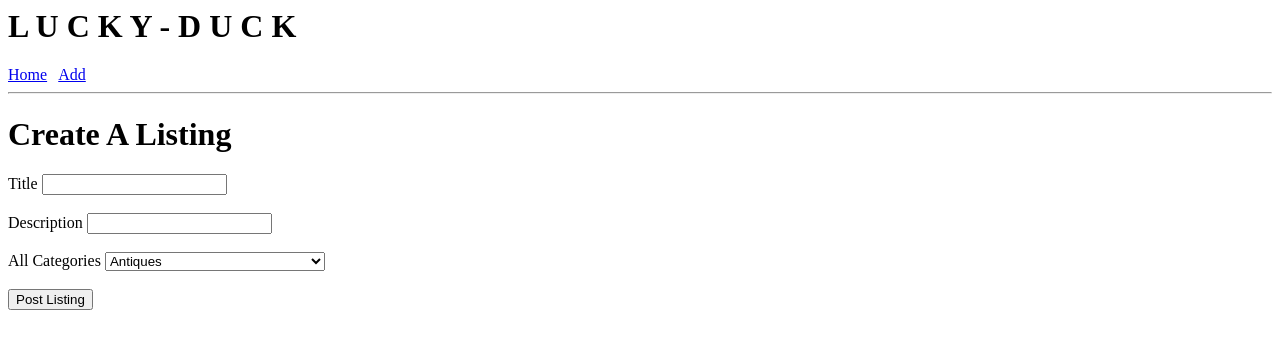
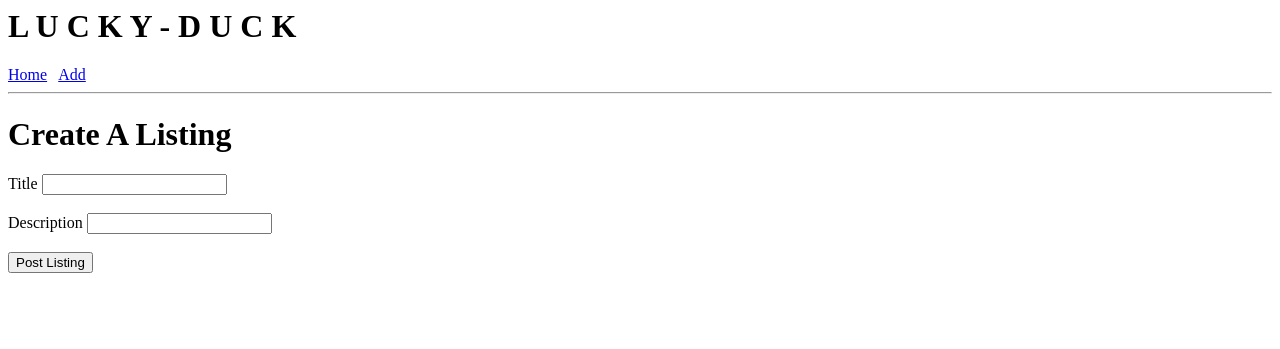
Before and after one commit to kholeone/devops-core-fundamental-project, a Flask app: page /add in a window 1280 px wide. Shown: the top 349 px of the page. Run offline with Flask 2, Linux system fonts and the light colour scheme.

Commit message:
initial commit

```diff
--- a/application/forms.py
+++ b/application/forms.py
@@ -15,7 +15,10 @@ class ListingForm(FlaskForm):
                 DataRequired()
                 ]
             )
-    categories = SelectField('All Categories',
+    submit = SubmitField('Post Listing')
+
+class CategoryForm(FlaskForm):
+     list_category = SelectField('All Categories',
             choices=[('antiques', 'Antiques'), ('art', 'Art'), ('baby', 'Baby'),
                 ('books', 'Books, Comics & Magazines'), ('office', 'Business, Office & Industrial'),
                 ('cameras', 'Cameras & Photography'), ('vehicles', 'Cars, Motorcycles & Vehicles'),
@@ -28,4 +31,3 @@ class ListingForm(FlaskForm):
                 ('videogames', 'Video Games & Console'), ('wholesale', 'Wholesale & Job Lots'), ('everythingelse', 'Everything Else')
                 ]
             )
-    submit = SubmitField('Post Listing')
--- a/application/models.py
+++ b/application/models.py
@@ -3,9 +3,10 @@ from application import db
 class Listing(db.Model):
     id = db.Column(db.Integer, primary_key=True)
     title = db.Column(db.String(80), nullable = False)
+    list_description = db.Column(db.String(4000), nullable = False)
     categories = db.relationship('Category', backref='listing')
 
 class Category(db.Model):
     id = db.Column(db.Integer, primary_key=True)
-    list_description = db.Column(db.String(4000), nullable = False)
+    list_category = db.Column(db.String(20), nullable = False)
     listing_id = db.Column(db.Integer, db.ForeignKey('listing.id'), nullable=False)
--- a/application/routes.py
+++ b/application/routes.py
@@ -1,11 +1,11 @@
 from flask import Flask, render_template, url_for, redirect, request
 from application import app, db
 from application.models import Listing, Category
-from application.forms import ListingForm
+from application.forms import ListingForm, CategoryForm
 
 @app.route('/', methods=['POST', 'GET'])
 def index():
-    return render_template('index.html')
+    return render_template('index.html', allListings = Listing.query.all())
 
 @app.route('/add', methods=['POST', 'GET'])
 def add():
@@ -13,8 +13,7 @@ def add():
     if form.validate_on_submit():
         lister = Listing(
             title = form.title.data,
-            list_description = form.list_description.data,
-            categories = form.categories.data
+            list_description = form.list_description.data
         )
         db.session.add(lister)
         db.session.commit()
--- a/application/templates/add.html
+++ b/application/templates/add.html
@@ -9,8 +9,6 @@
 	<br><br>
 	{{ form.list_description.label }} {{ form.list_description }}
 	<br><br>
-	{{ form.categories.label }} {{ form.categories }}
-	<br><br>
 	{{ form.submit }}
 </form>
 {% endblock body %}
```
Also changed, not shown: application/data.db (added), application/lucky.db (deleted), application/luckyduck.db (deleted).
